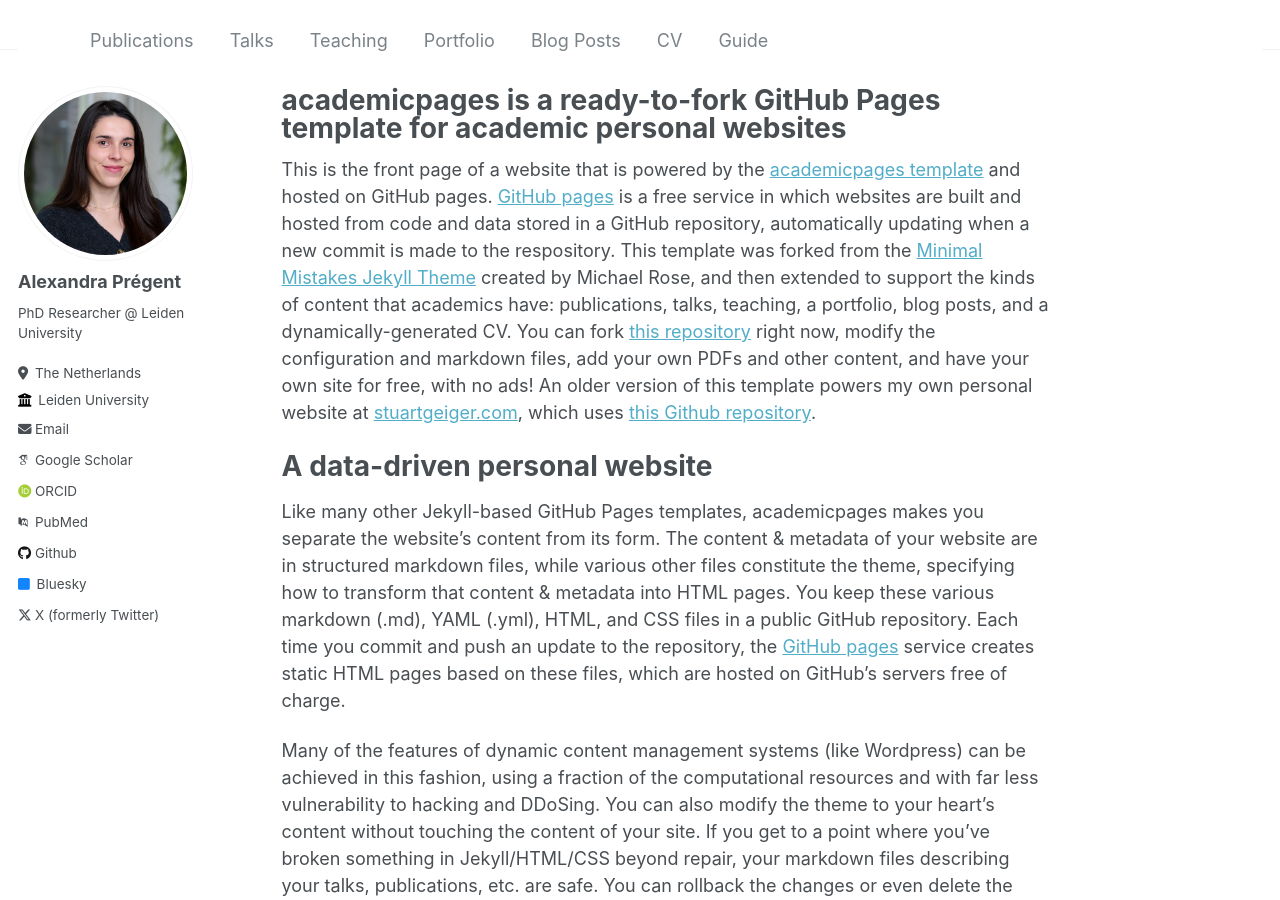
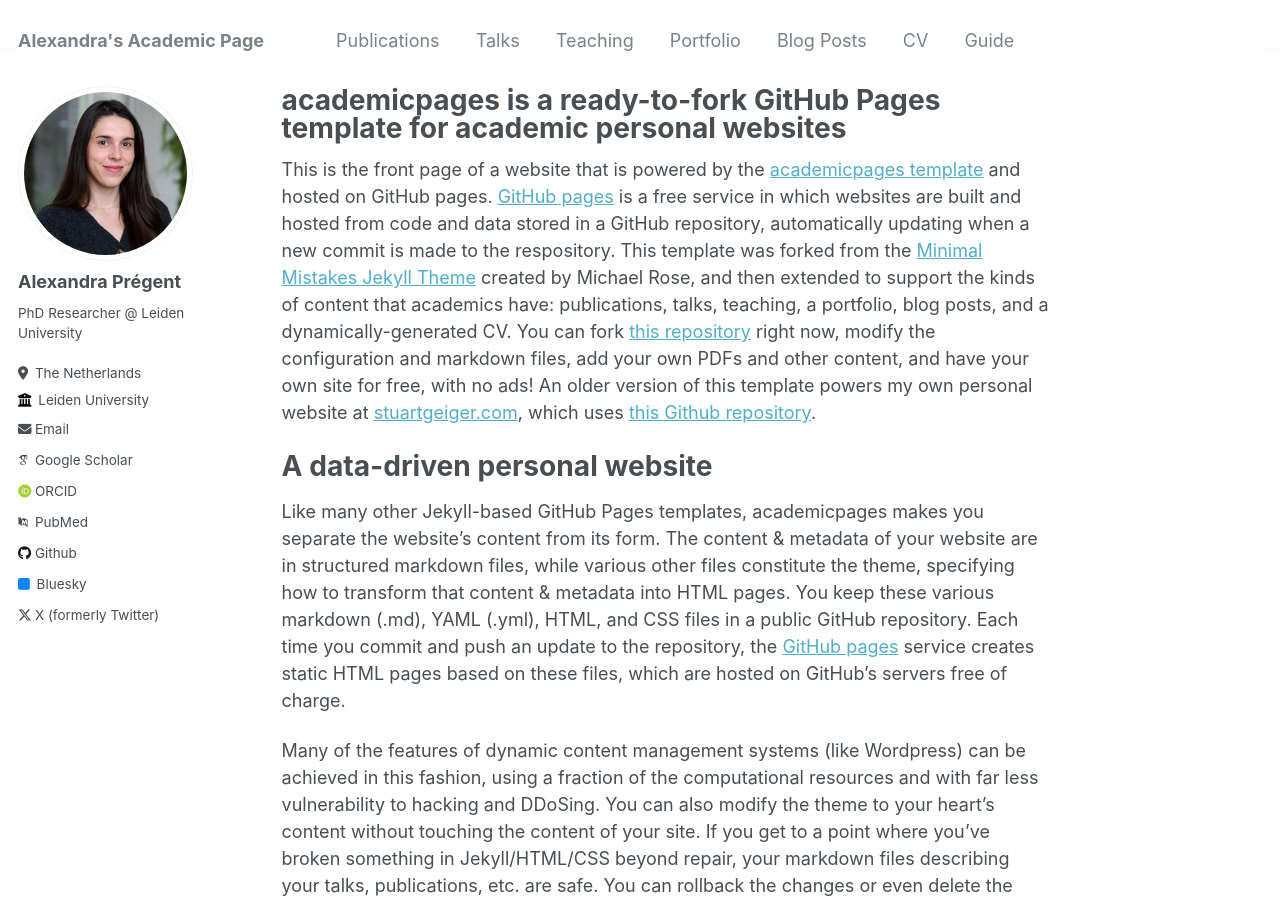
Before and after one commit to AlexandraPregent/AlexandraPregent.github.io, a Jekyll site: the page built from _pages/about.md, in a window 1280 px wide and 900 px high. Built offline with Jekyll 4.4.1, drawn with Linux system fonts in a browser that asks for light colours; some web fonts are replaced.

Commit message:
Update _config.yml

```diff
--- a/_config.yml
+++ b/_config.yml
@@ -8,7 +8,7 @@
 
 # Basic Site Settings
 locale                   : "en-US"
-title                    : ""
+title                    : "Alexandra's Academic Page"
 title_separator          : "-"
 name                     : &name "Your Name"
 description              : &description "personal description"
```
